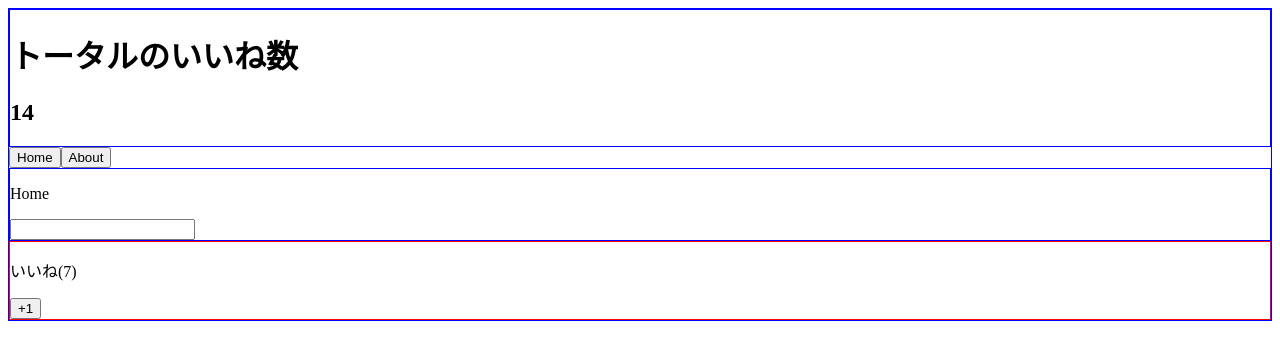
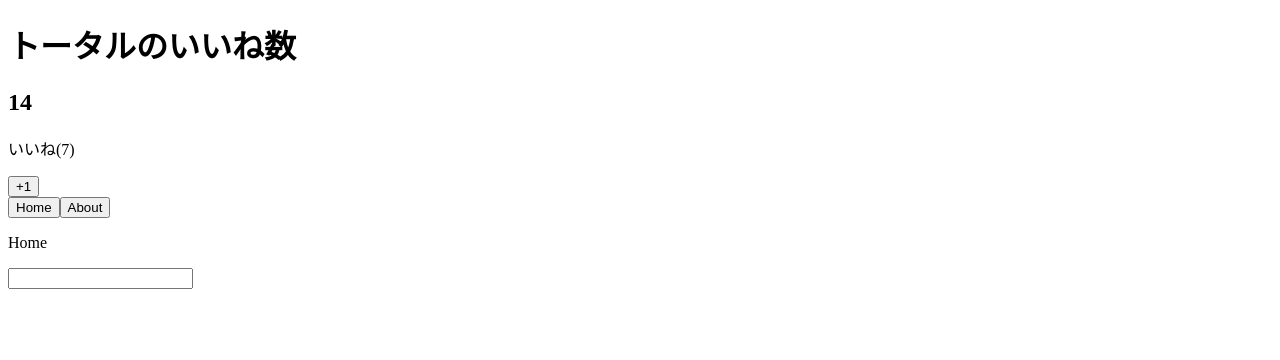
Before and after one commit to junichiseki0831/vue_project, a Vue app: page / in a window 1280 px wide. Shown: the top 360 px of the page. Built offline with nearby package versions, Linux system fonts and the light colour scheme.

Commit message:
一旦整理

```diff
--- a/src/App.vue
+++ b/src/App.vue
@@ -10,14 +10,6 @@
         <h2>{{ number }}</h2>
       </template>
     </LikeHeader>
-    <button @click="currentComponent = 'Home'">Home</button>
-    <button @click="currentComponent = 'About'">About</button>
-    <!-- componentタグとis属性で表示するコンポーネントを動的に変更する。 -->
-    <!-- keep-aliveは動的コンポーネントで切り替えのたびにインスタンス削除されることを防ぐ。 -->
-    <keep-alive>
-      <component :is="currentComponent"></component>
-    </keep-alive>
-
     <!-- グローバル登録した<LikeNumber>を使用する。 -->
     <!-- :total-number="number" 親から取得した値を動的に描画する。 -->
     <!-- @my-click="number = $eventt"     子から取得した取得した値を$eventで取得し{{ number }}（data:number)に反映する。 -->
@@ -26,6 +18,14 @@
     <LikeNumber :total-number="number" @my-click="incrementNumber"></LikeNumber>
     <!-- @my-click="$event"     子から取得した取得した値を$eventで取得し{{ number }}（data:number)に反映する。 -->
     <!-- <LikeNumber :total-number="number" @my-click="number = $event"></LikeNumber> -->
+
+    <button @click="currentComponent = 'Home'">Home</button>
+    <button @click="currentComponent = 'About'">About</button>
+    <!-- componentタグとis属性で表示するコンポーネントを動的に変更する。 -->
+    <!-- keep-aliveは動的コンポーネントで切り替えのたびにインスタンス削除されることを防ぐ。 -->
+    <keep-alive>
+      <component :is="currentComponent"></component>
+    </keep-alive>
 
   </div>
 </template>
@@ -57,9 +57,3 @@ export default {
   }
 }
 </script>
-
-<style scoped>
-  div {
-    border: 1px solid blue;
-  }
-</style>
--- a/src/components/LikeNumber.vue
+++ b/src/components/LikeNumber.vue
@@ -13,12 +13,6 @@
       totalNumber: {
         type: Number,
         default: 5
-        //defaultにオブジェクトで指定する場合↓
-        // default: function() {
-        //   return {
-        //     number: 5
-        //   }
-        // }
       }
     },
     computed: {
@@ -34,9 +28,3 @@
     }
   }
 </script>
-
-<style scoped>
-  div {
-    border: 1px solid red;
-  }
-</style>
```
